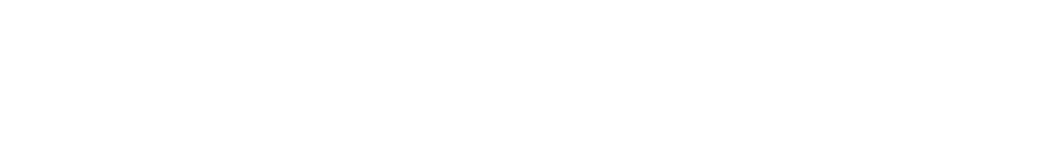
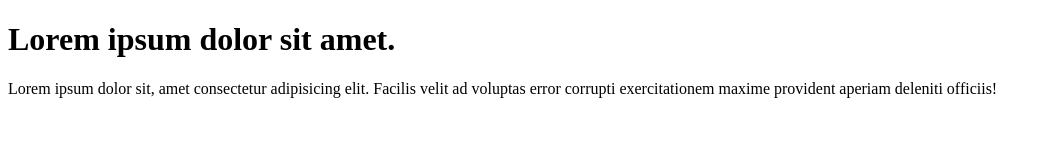
Before and after one commit to mdyeamin/new-code, a plain HTML site: page index.html in a window 1280 px wide. Shown: the whole page, without its empty margins (0-1051 px from the left). Drawn offline with Linux system fonts and the light colour scheme.

Commit message:
added-file

```diff
--- a/index.html
+++ b/index.html
@@ -8,6 +8,7 @@
     <link rel="stylesheet" href="style.css">
 </head>
 <body>
-
+    <h1>Lorem ipsum dolor sit amet.</h1>
+    <p>Lorem ipsum dolor sit, amet consectetur adipisicing elit. Facilis velit ad voluptas error corrupti exercitationem maxime provident aperiam deleniti officiis!</p>
 </body>
 </html>
```
